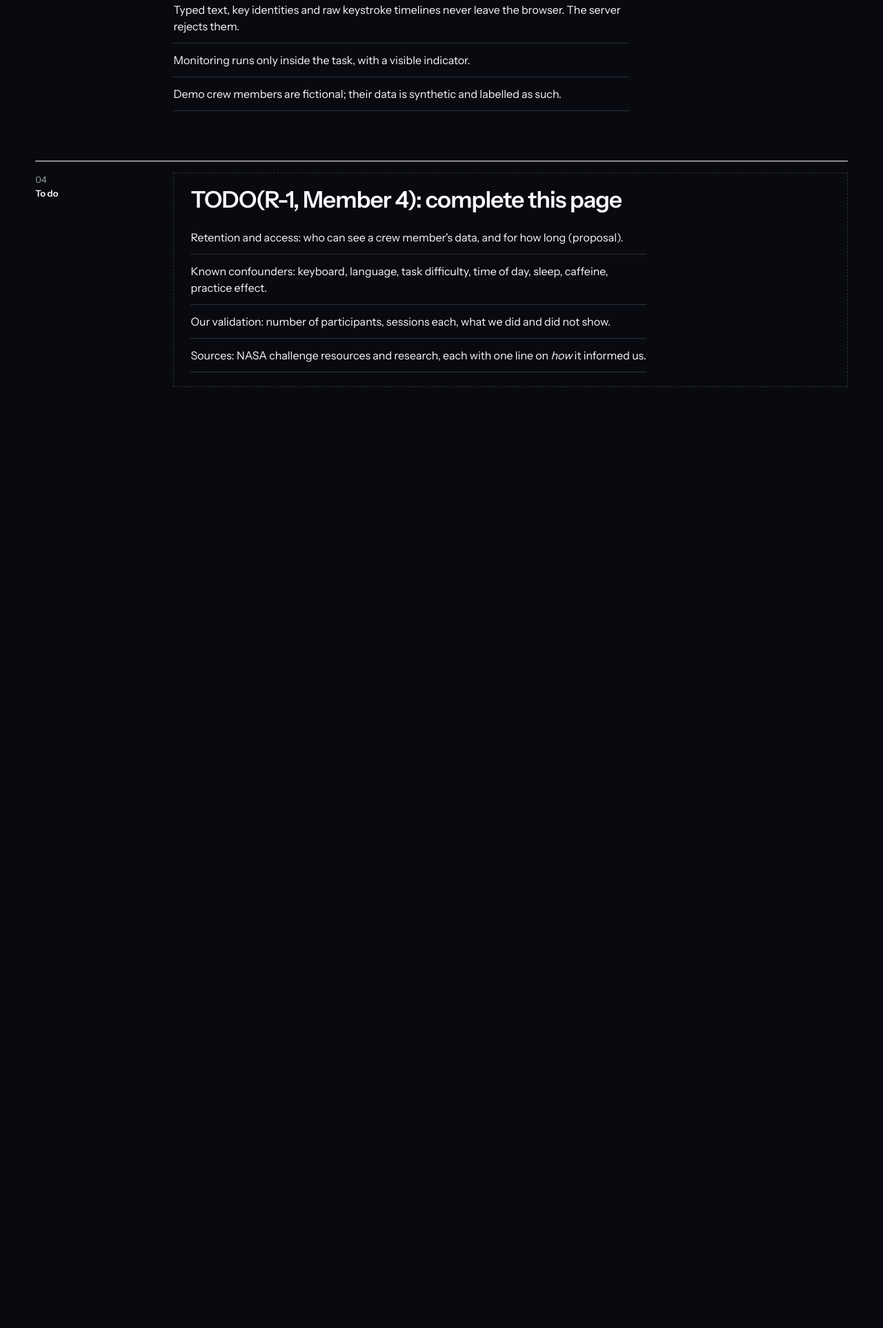
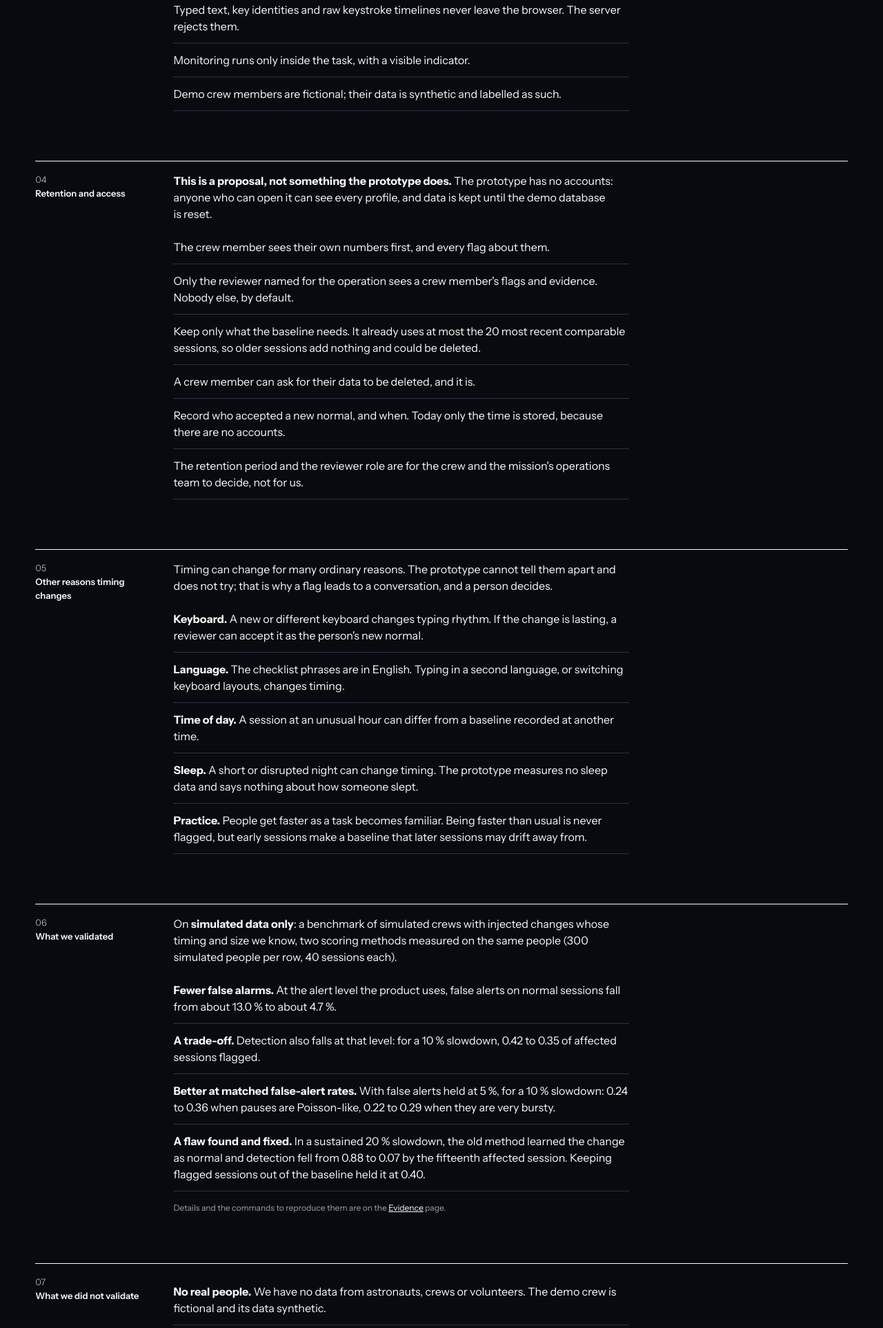
Before and after one commit to Davuddevelop/Crew-Readiness, a Flask app: page /about in a window 1280 px wide. Shown: the part 782-2707 px from the top of the page at 69% size. Before the commit the page ends 1343 px from the top, so only its background shows below. Run offline with Flask 3, Linux system fonts and the light colour scheme.

Commit message:
R-1: finish the Privacy & limits page
Replaces the TODO box with retention and access (clearly labelled a
proposal; the prototype has no accounts), other reasons timing changes
(keyboard, language, time of day, sleep, practice), and what we did and
did not validate, copied from docs/SUBMISSION.md and docs/ML_RESULTS.md.
tests/test_about.py checks every number against results_data.json,
ML_RESULTS.md and the baseline window in the code. Sources wait for R-2.

Co-Authored-By: Claude Opus 5.5 <noreply@anthropic.com>
Claude-Session: https://claude.ai/code/session_01Cuu6qy9sYzUZA9wrt58dRo

```diff
--- a/app/templates/about.html
+++ b/app/templates/about.html
@@ -48,17 +48,86 @@
 
 <section class="section">
   <div class="grid">
-    <div class="label"><span class="idx">04</span>To do</div>
+    <div class="label"><span class="idx">04</span>Retention and access</div>
     <div class="body">
-      <div class="todo-box">
-        <h2 class="h2" style="margin-bottom:12px">TODO(R-1, Member 4): complete this page</h2>
-        <ul class="reasons">
-          <li>Retention and access: who can see a crew member's data, and for how long (proposal).</li>
-          <li>Known confounders: keyboard, language, task difficulty, time of day, sleep, caffeine, practice effect.</li>
-          <li>Our validation: number of participants, sessions each, what we did and did not show.</li>
-          <li>Sources: NASA challenge resources and research, each with one line on <em>how</em> it informed us.</li>
-        </ul>
-      </div>
+      <p style="max-width:62ch;margin-bottom:12px"><strong>This is a proposal, not something the prototype does.</strong> The prototype has no
+        accounts: anyone who can open it can see every profile, and data is kept until the demo database is reset.</p>
+      <ul class="reasons">
+        <li>The crew member sees their own numbers first, and every flag about them.</li>
+        <li>Only the reviewer named for the operation sees a crew member's flags and evidence. Nobody else, by default.</li>
+        <li>Keep only what the baseline needs. It already uses at most the 20 most recent comparable sessions, so older
+          sessions add nothing and could be deleted.</li>
+        <li>A crew member can ask for their data to be deleted, and it is.</li>
+        <li>Record who accepted a new normal, and when. Today only the time is stored, because there are no accounts.</li>
+        <li>The retention period and the reviewer role are for the crew and the mission's operations team to decide, not for us.</li>
+      </ul>
+    </div>
+  </div>
+</section>
+
+<section class="section">
+  <div class="grid">
+    <div class="label"><span class="idx">05</span>Other reasons timing changes</div>
+    <div class="body">
+      <p style="max-width:62ch;margin-bottom:12px">Timing can change for many ordinary reasons. The prototype cannot tell them apart and does
+        not try; that is why a flag leads to a conversation, and a person decides.</p>
+      <ul class="reasons">
+        <li><strong>Keyboard.</strong> A new or different keyboard changes typing rhythm. If the change is lasting, a
+          reviewer can accept it as the person's new normal.</li>
+        <li><strong>Language.</strong> The checklist phrases are in English. Typing in a second language, or switching
+          keyboard layouts, changes timing.</li>
+        <li><strong>Time of day.</strong> A session at an unusual hour can differ from a baseline recorded at another time.</li>
+        <li><strong>Sleep.</strong> A short or disrupted night can change timing. The prototype measures no sleep data
+          and says nothing about how someone slept.</li>
+        <li><strong>Practice.</strong> People get faster as a task becomes familiar. Being faster than usual is never
+          flagged, but early sessions make a baseline that later sessions may drift away from.</li>
+      </ul>
+    </div>
+  </div>
+</section>
+
+<section class="section">
+  <div class="grid">
+    <div class="label"><span class="idx">06</span>What we validated</div>
+    <div class="body">
+      <p style="max-width:62ch;margin-bottom:12px">On <strong>simulated data only</strong>: a benchmark of simulated crews with injected
+        changes whose timing and size we know, two scoring methods measured on the same people (300 simulated people per
+        row, 40 sessions each).</p>
+      <ul class="reasons">
+        <li><strong>Fewer false alarms.</strong> At the alert level the product uses, false alerts on normal sessions
+          fall from about 13.0 % to about 4.7 %.</li>
+        <li><strong>A trade-off.</strong> Detection also falls at that level: for a 10 % slowdown, 0.42 to 0.35 of
+          affected sessions flagged.</li>
+        <li><strong>Better at matched false-alert rates.</strong> With false alerts held at 5 %, for a 10 % slowdown:
+          0.24 to 0.36 when pauses are Poisson-like, 0.22 to 0.29 when they are very bursty.</li>
+        <li><strong>A flaw found and fixed.</strong> In a sustained 20 % slowdown, the old method learned the change as
+          normal and detection fell from 0.88 to 0.07 by the fifteenth affected session. Keeping flagged sessions out of
+          the baseline held it at 0.40.</li>
+      </ul>
+      <p class="fineprint" style="margin-top:16px">Details and the commands to reproduce them are on the
+        <a href="{{ url_for('views.evidence') }}">Evidence</a> page.</p>
+    </div>
+  </div>
+</section>
+
+<section class="section">
+  <div class="grid">
+    <div class="label"><span class="idx">07</span>What we did not validate</div>
+    <div class="body">
+      <ul class="reasons">
+        <li><strong>No real people.</strong> We have no data from astronauts, crews or volunteers. The demo crew is
+          fictional and its data synthetic.</li>
+        <li><strong>No licensed public dataset.</strong> We found none with enough repeated sessions per person and a
+          licence we could cite, so we did not use one.</li>
+        <li><strong>Our own simulator.</strong> We wrote the simulator and the model, so the benchmark is partly circular.
+          Testing several pause patterns and a wrong assumption reduces that but cannot remove it.</li>
+        <li><strong>Modest gains.</strong> The improvement is real and reproducible, not a breakthrough, and part of it is
+          a trade of sensitivity for fewer false alerts.</li>
+        <li><strong>Total pause time is no longer scored,</strong> so one very long pause can go unflagged. It is shown as context.</li>
+        <li><strong>Accepting a new normal</strong> depends on a reviewer's judgement and is not benchmarked.</li>
+        <li><strong>No clinical or operational claim.</strong> Thresholds are illustrative. Nothing here detects fatigue
+          or illness, clears anyone for duty, or is approved or endorsed by NASA.</li>
+      </ul>
     </div>
   </div>
 </section>
```
Also changed, not shown: docs/DESIGN.md (+1 -1 lines), docs/TEAM_GUIDE.md (+1 -0 lines), tests/test_about.py (added, +48 -0 lines), tests/test_claims.py (+3 -3 lines).
